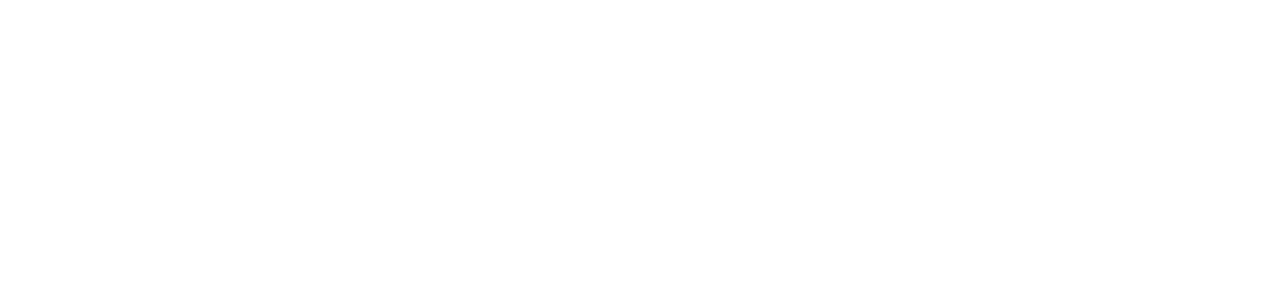
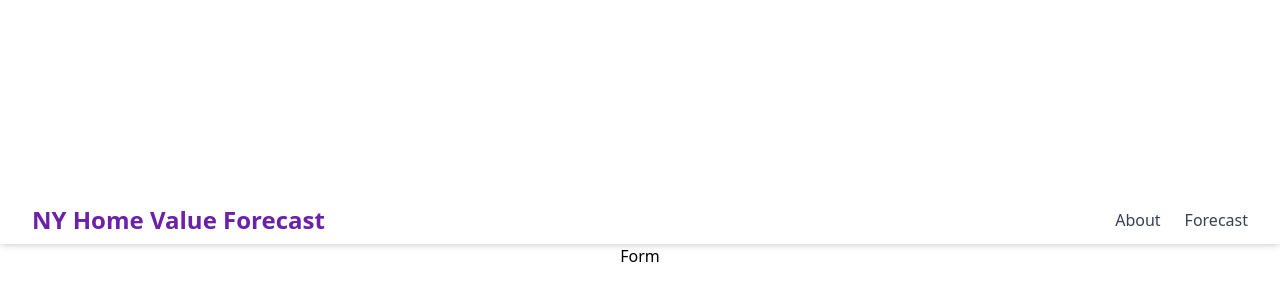
Before and after one commit to Ryuichi-Yamafuji-Lun/New-York-Housing-Price-Prediction, a React (Create React App) app in the folder client/: page /forecast in a window 1280 px wide. Before the commit this address had no page. Shown: the part 168-468 px from the top of the page. Built offline with nearby package versions, Linux system fonts and the light colour scheme; no server answers.

Commit message:
added the route to the forecasting page

```diff
--- a/client/src/App.js
+++ b/client/src/App.js
@@ -11,7 +11,7 @@
       <Routes>
         <Route path="/" element={<MainLayout><WelcomePage /></MainLayout>} />
         <Route path="/about" element={<MainLayout><AboutPage /></MainLayout>} />
-        <Route path="/houseprice" element={<MainLayout><HousePricePage /></MainLayout>} />
+        <Route path="/forecast" element={<MainLayout><HousePricePage /></MainLayout>} />
       </Routes>
     </Router>
   );
--- a/client/src/components/Navbar.jsx
+++ b/client/src/components/Navbar.jsx
@@ -6,7 +6,7 @@
             <a href="#about" className="text-gray-700 hover:text-purple-800">
                 About
             </a>
-            <a href="#product" className="text-gray-700 hover:text-purple-800">
+            <a href="forecast" className="text-gray-700 hover:text-purple-800">
                 Forecast
             </a>
             </div>
```
